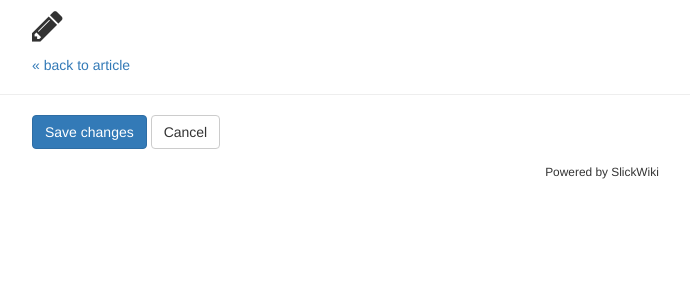
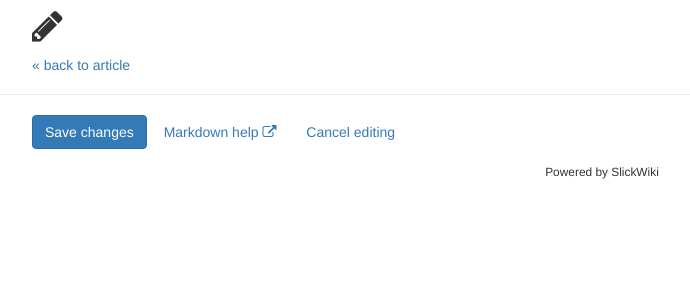
Before and after one commit to thewub/SlickWiki, a Django app: template templates/wiki/edit.html in a window 1280 px wide. Shown: the part 51-351 px from the top of the page, without its empty margins (38-728 px from the left). Run offline with Django 3.2, Linux system fonts and the light colour scheme; the template is opened without the code that fills it, so the values that code supplies are empty; parts of the project's set-up code (start-up, migrations or seed data) failed here and were passed over; some libraries are stand-ins or nearby versions.

Commit message:
improve edit form buttons

```diff
--- a/templates/wiki/edit.html
+++ b/templates/wiki/edit.html
@@ -19,8 +19,9 @@
         {% csrf_token %}
         {{ form | bootstrap}}
         <div class="form-group">
-            <input type="submit" value="Save changes" title="Save changes" class="btn btn-primary">
-            <a href="{{ article.get_absolute_url }}" class="btn btn-default">Cancel</a>
+            <button type="submit" class="btn btn-primary">Save changes</button>
+            <a target="_blank" href="https://daringfireball.net/projects/markdown/basics" class="btn btn-link">Markdown help <i class="fa fa-external-link"></i></a>
+            <a href="{{ article.get_absolute_url }}" class="btn btn-link">Cancel editing</a>
         </div>
     </form>
 {% endblock %}
```
